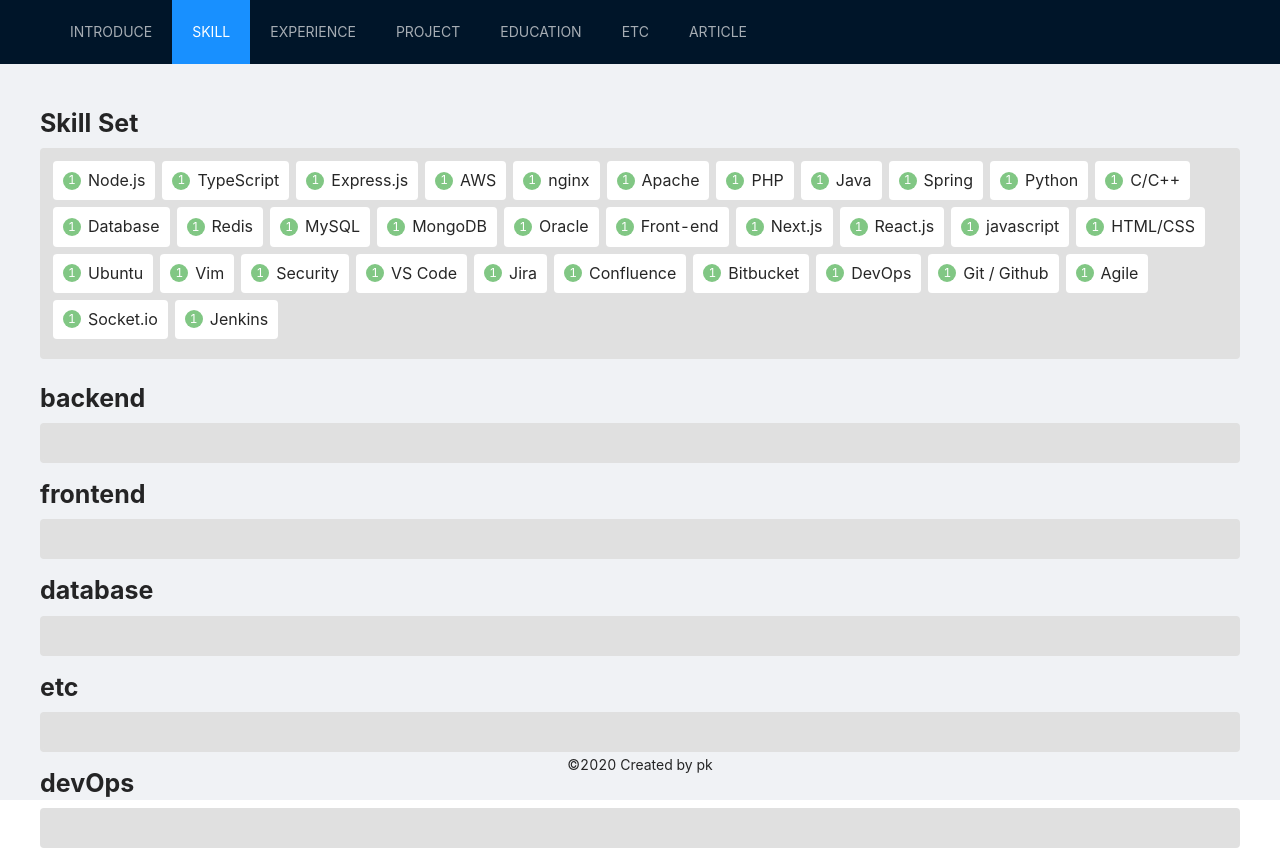
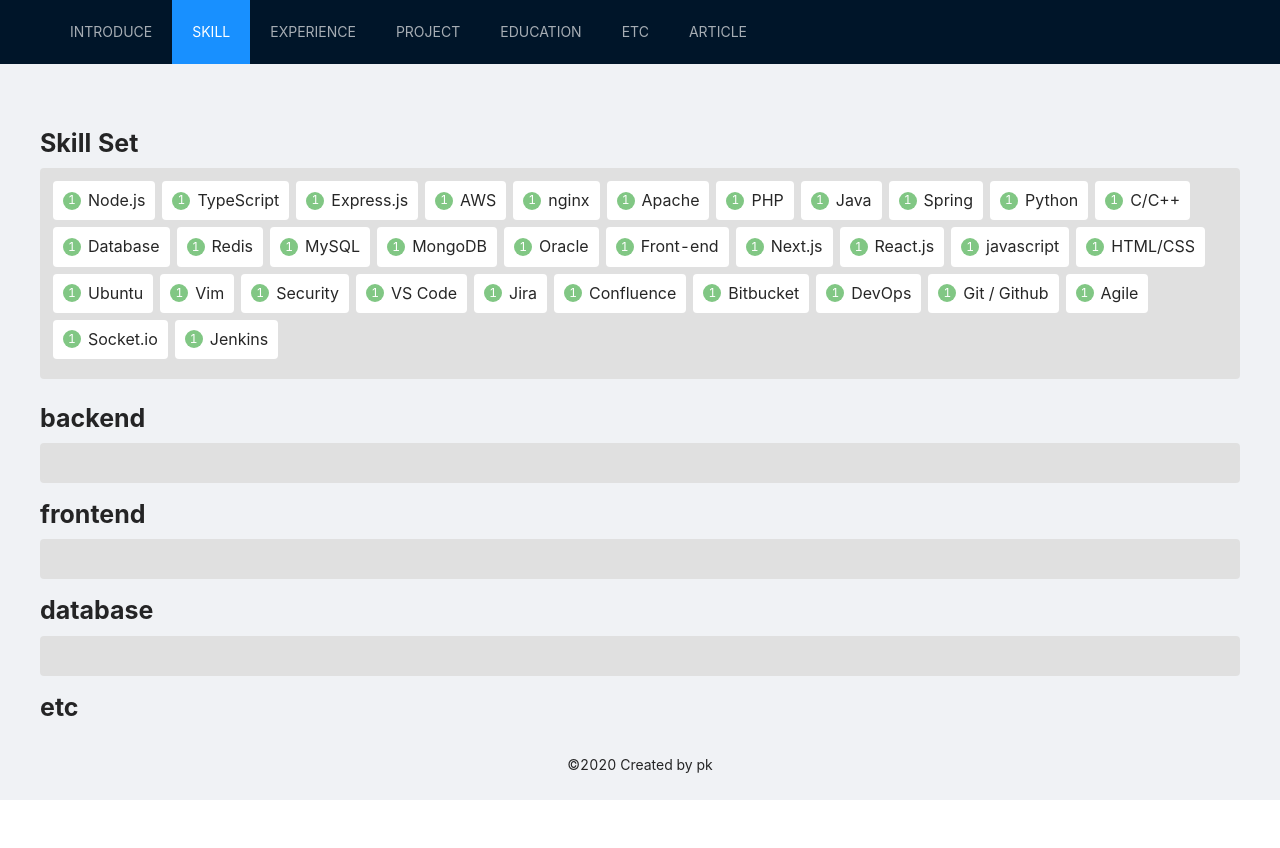
Before and after one commit to parkoon/resume-kit, a Next.js app: page /admin/skill in a window 1280 px wide. After the commit the page ends 800 px from the top, so only its background shows below. Built offline with nearby package versions, Linux system fonts and the light colour scheme.

Commit message:
feat: implement common page title

```diff
--- a/src/admin/components/AdminLayout/index.tsx
+++ b/src/admin/components/AdminLayout/index.tsx
@@ -9,8 +9,9 @@
 type AdminLayoutProps = {
   children: React.ReactNode
   center?: boolean
+  pageTitle?: React.ReactNode
 }
-function AdminLayout({ children, center }: AdminLayoutProps) {
+function AdminLayout({ children, center, pageTitle }: AdminLayoutProps) {
   const router = useRouter()
 
   const centerStyle = center
@@ -28,9 +29,12 @@
           ))}
         </Menu>
       </Header>
+
+      <div style={{ padding: '2rem 4rem' }}>{pageTitle}</div>
       <Content
         style={{
-          padding: '2rem 4rem',
+          padding: '0rem 4rem',
+          overflow: 'scroll',
           ...centerStyle,
         }}
       >
```
